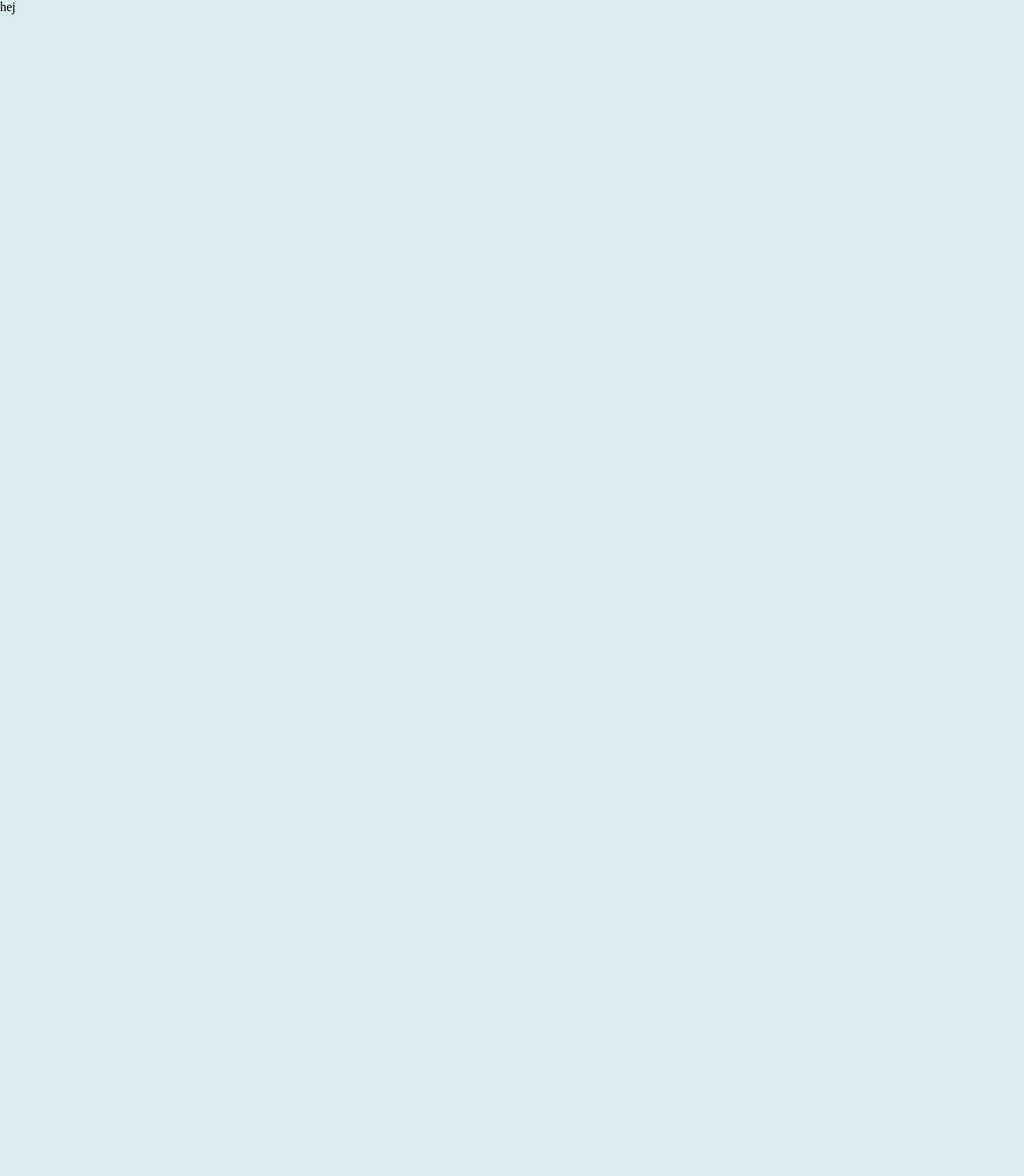
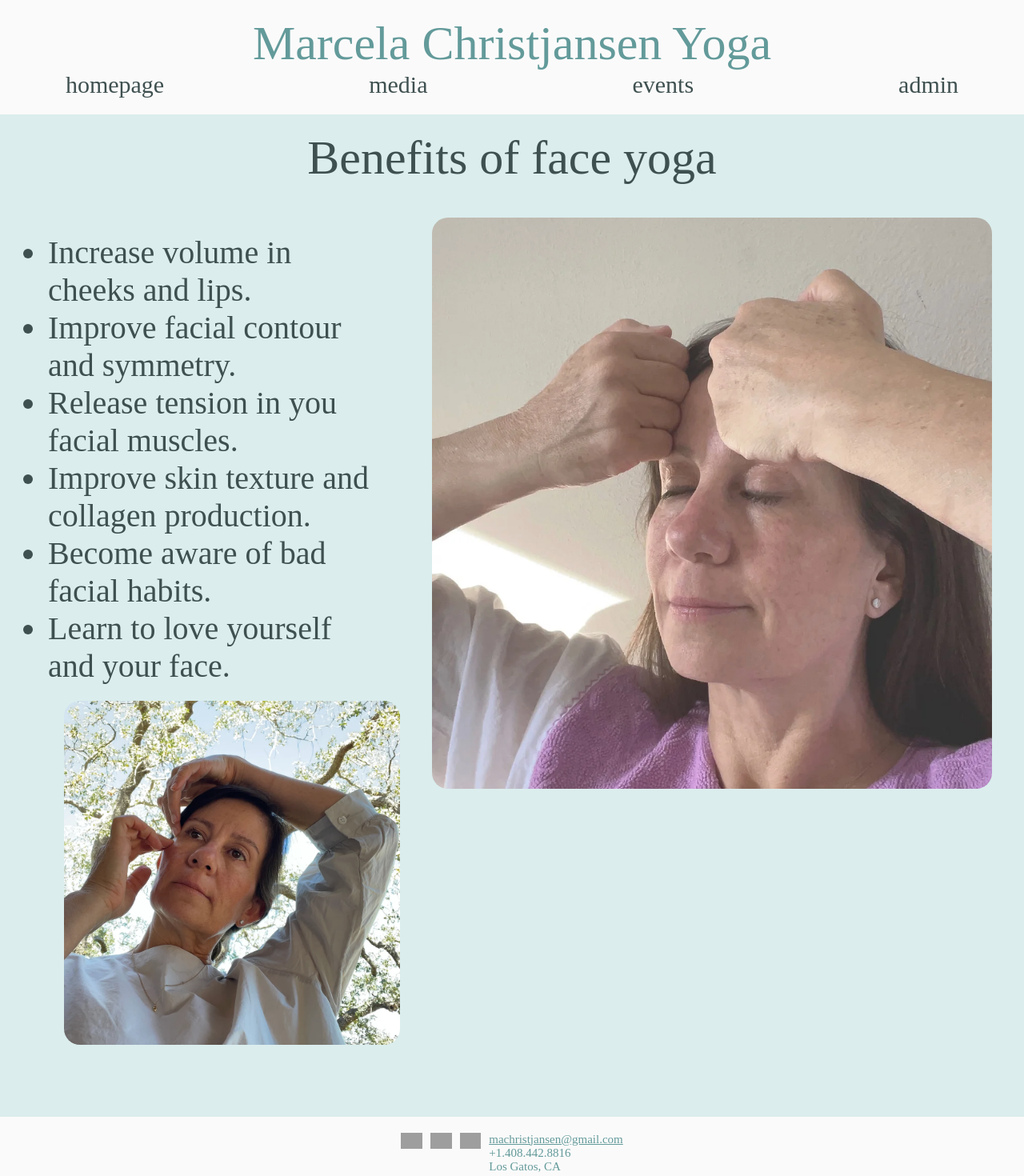
Before and after one commit to MaxusTheOne/Yoga-frontend, a React (Vite) app in the folder YogaFrontend/: page /faceyoga in a window 1280 px wide. Shown: the top 1470 px of the page at 80% size. Before the commit the page ends 800 px from the top, so only its background shows below. Built offline with nearby package versions, Linux system fonts and the light colour scheme; grey boxes are pictures that could not be loaded; a web font is replaced by a local one.

Commit message:
benefits of face yoga page

```diff
--- a/YogaFrontend/src/components/Homepage/AboutMe.jsx
+++ b/YogaFrontend/src/components/Homepage/AboutMe.jsx
@@ -1,30 +1,34 @@
 export default function AboutMe() {
     return (
         <div className="aboutMe-grid">
-            <p className="aboutMe-grid-item">
-                <h3>About me </h3>
+            <div className="aboutMe-grid-item">
+                <p style={{ fontWeight: 'bolder' }}>About me </p>
+                <p>
+                    {' '}
                     <br />
-                My name is Marcela. I am a passionate yoga teacher dedicated to
-                helping others transform their lives by teaching them to live in
-                health, strength, joy and balance. <br /> <br />
+                    My name is Marcela. I am a passionate yoga teacher dedicated
+                    to helping others transform their lives by teaching them to
+                    live in health, strength, joy and balance. <br /> <br />
                     I&apos;ve been practicing and studying transformational
-                techniques including yoga, meditation, stress release and breath
-                work for over 25 years, living in Mexico, France, UK,
-                Switzerland, Denmark and now USA where I learned from the very
-                best teachers I&apos;ve met on my path.
+                    techniques including yoga, meditation, stress release and
+                    breath work for over 25 years, living in Mexico, France, UK,
+                    Switzerland, Denmark and now USA where I learned from the
+                    very best teachers I&apos;ve met on my path.
                     <br />
                     <br /> At the age of 24, while in a whole new country and
-                looking for new ways to meet people and exercise, I tried yoga
-                for the first time. Little did I know that at that very moment,
-                my life would change for the better. I remember feeling at home
-                within my own skin it felt intuitively right. It was not long
-                after that first class, that I noticed how I&apos;d gotten
-                better at handling the challenges of my new life, how I was
-                feeling better physically, and emotionally. I was hooked!
+                    looking for new ways to meet people and exercise, I tried
+                    yoga for the first time. Little did I know that at that very
+                    moment, my life would change for the better. I remember
+                    feeling at home within my own skin it felt intuitively
+                    right. It was not long after that first class, that I
+                    noticed how I&apos;d gotten better at handling the
+                    challenges of my new life, how I was feeling better
+                    physically, and emotionally. I was hooked!
                     <br /> <br /> I am dedicated to teaching from a place that
-                creates connection between our noisy, at times stressful, lives
-                and the inner wisdom of the mind, body and breath.
+                    creates connection between our noisy, at times stressful,
+                    lives and the inner wisdom of the mind, body and breath.
                 </p>
+            </div>
             <img
                 className="aboutMe-grid-item aboutMe-img"
                 src="/test.png"
--- a/YogaFrontend/src/components/Homepage/FaceYoga.jsx
+++ b/YogaFrontend/src/components/Homepage/FaceYoga.jsx
@@ -1,7 +1,42 @@
+import Footer from '../Footer'
+import Header from '../Header'
+
 export default function FaceYoga() {
     return (
-        <div>
-            <p>hej</p>
-        </div>
+        <>
+            <Header />
+            <h1 className="faceyoga-title">Benefits of face yoga</h1>
+            <div className="faceyoga-grid">
+                <img
+                    src="faceyoga.png"
+                    style={{
+                        height: 'auto',
+                        width: '700px',
+                        borderRadius: '20px',
+                    }}
+                    className="faceyoga-grid-item img-faceyoga"
+                />
+                <div className="faceyoga-grid-item">
+                    <ul>
+                        <li>Increase volume in cheeks and lips.</li>
+                        <li>Improve facial contour and symmetry.</li>
+                        <li>Release tension in you facial muscles.</li>
+                        <li>Improve skin texture and collagen production.</li>
+                        <li>Become aware of bad facial habits.</li>
+                        <li>Learn to love yourself and your face.</li>
+                    </ul>
+                    <img
+                        src="faceyoga2.png"
+                        style={{
+                            height: 'auto',
+                            width: '500px',
+                            borderRadius: '20px',
+                        }}
+                        className="faceyoga-grid-item img-faceyoga"
+                    />
+                </div>
+            </div>
+            <Footer />
+        </>
     )
 }
--- a/YogaFrontend/src/homepage.css
+++ b/YogaFrontend/src/homepage.css
@@ -178,7 +178,35 @@ footer ul {
 
 .practice-grid-item {
     max-width: 350px;
-    min-width: 100px;
-    margin: 20px;
+    min-width: 50px;
+    min-height: 50px;
+    margin: 10px;
     box-shadow: 0px 4px 4px 0px rgba(0, 0, 0, 0.25);
 }
+
+.faceyoga-grid {
+    flex-direction: row-reverse;
+    justify-content: space-around;
+    color: rgba(63, 80, 80, 1);
+    font-size: 40px;
+    display: flex;
+    margin: 20px;
+    align-items: flex-start;
+}
+
+.faceyoga-grid-item {
+    max-width: 100%;
+    margin: 40px;
+}
+
+.faceyoga-title {
+    margin: 20px;
+    font-weight: lighter;
+    font-size: 60px;
+    color: rgba(63, 80, 80, 1);
+    text-align: center;
+}
+
+.img-faceyoga {
+    margin: 20px;
+}
```
Also changed, not shown: YogaFrontend/public/faceyoga.png (added), YogaFrontend/public/faceyoga2.png (added). Lines whose indentation alone changed are shown as unchanged.
